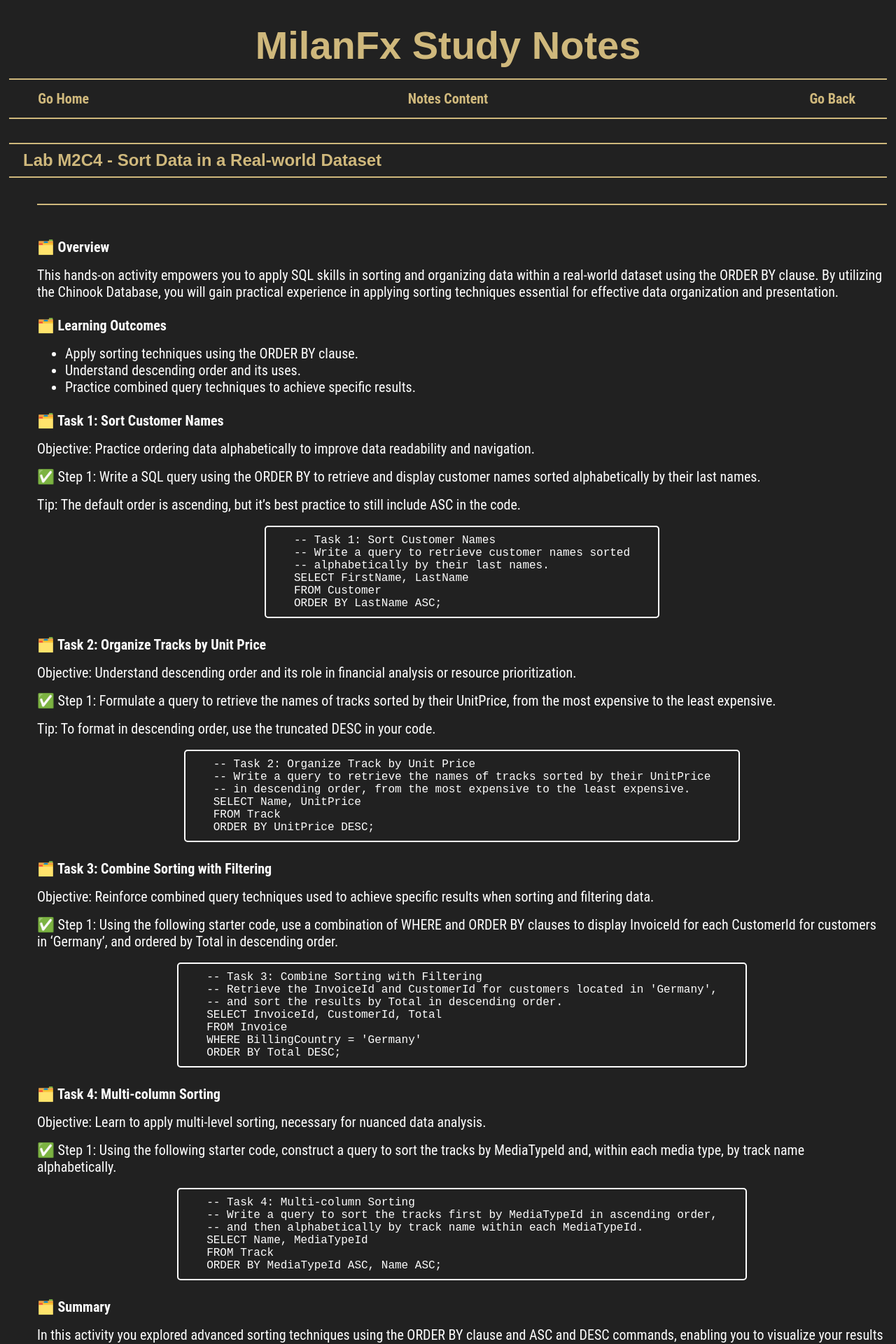
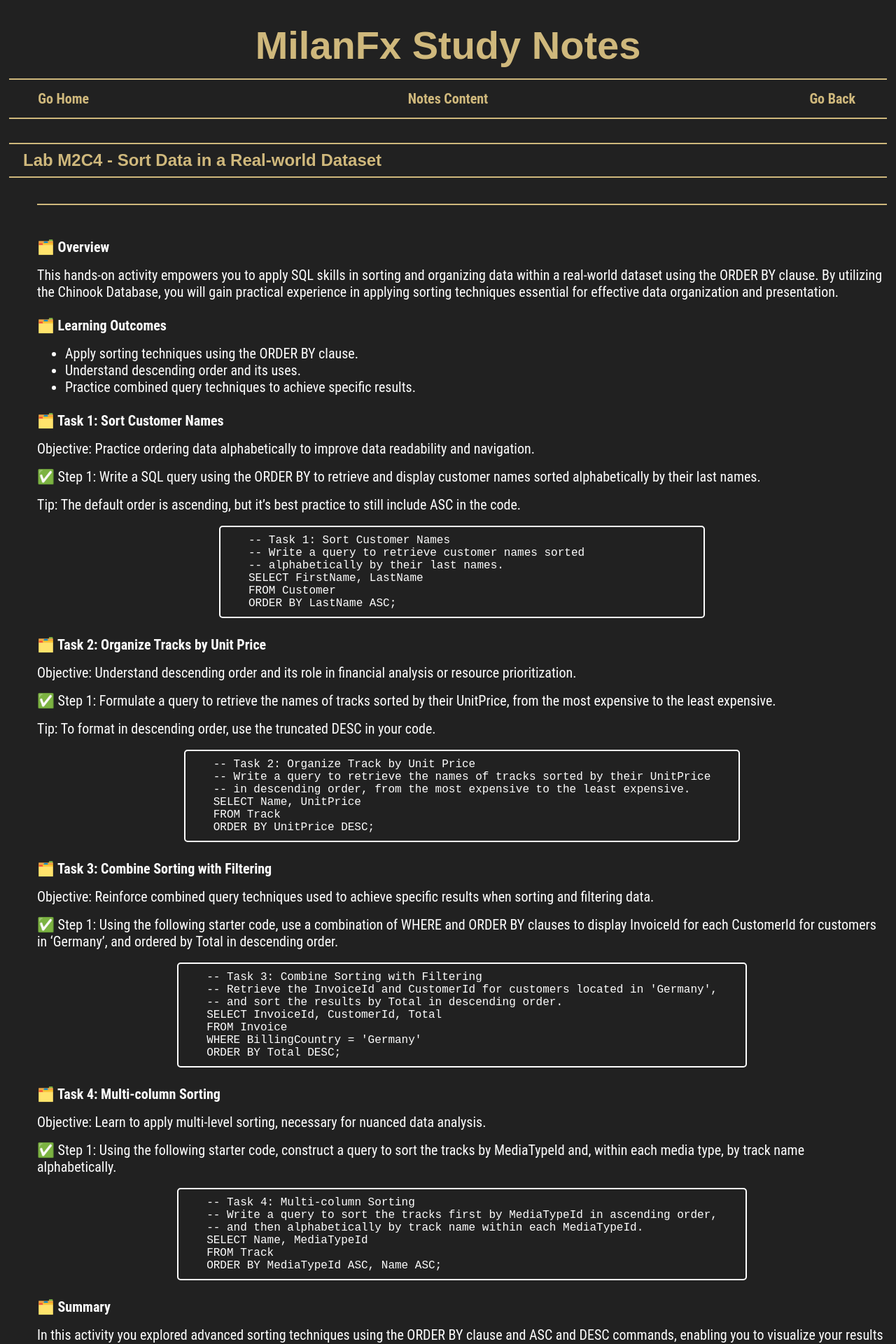
Before and after one commit to milanfx/milanfx.github.io, a Jekyll site: the page built from M1C1.md, in a window 1280 px wide. Shown: the top 1920 px of the page at 70% size. Built offline with Jekyll 4.4.1, drawn with Linux system fonts in a browser that asks for light colours.

Commit message:
Add min-width to page layout

```diff
--- a/_layouts/page.html
+++ b/_layouts/page.html
@@ -236,6 +236,7 @@
       border-radius: 5px;
       padding: 10px 40px;
       max-width: 810px;
+      min-width: 610px;
       /*font-family: monospace;*/
       white-space: pre-wrap;
       word-wrap: break-word;
```
